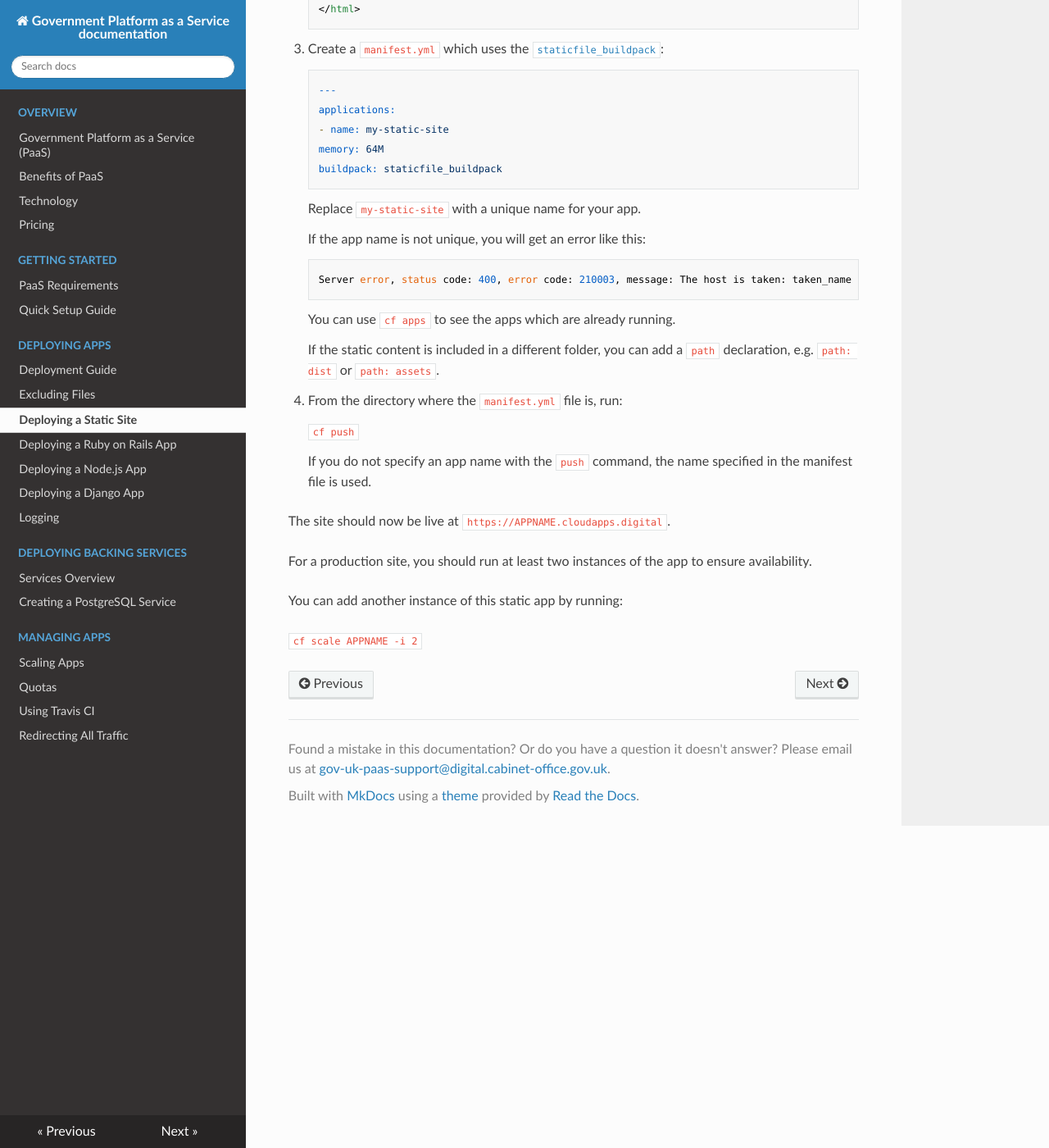
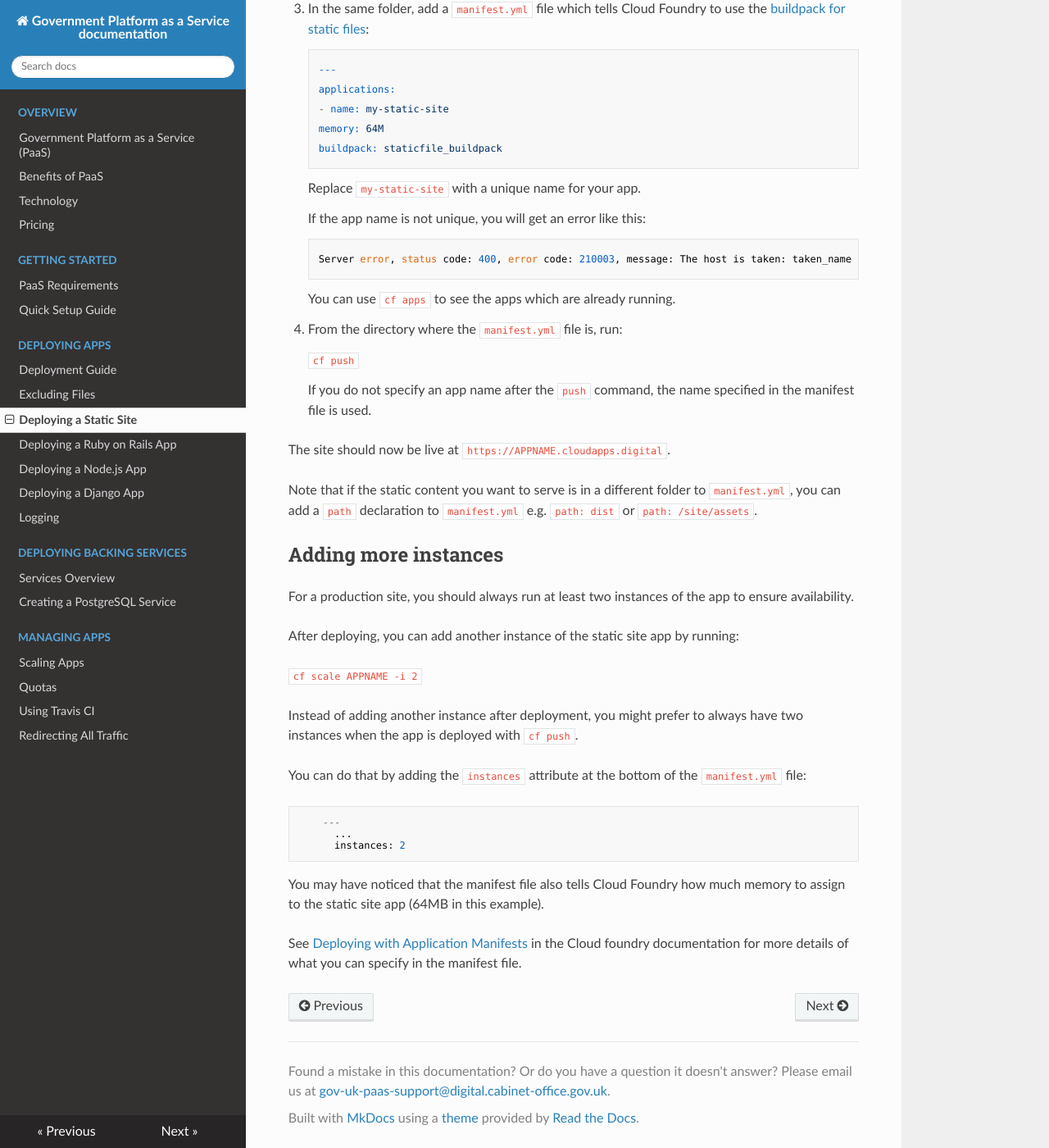
Before and after one commit to alphagov/paas-developer-docs, an MkDocs documentation site: the page built from docs/deploying_apps/deploying_static_sites.md, in a window 1280 px wide and 1400 px high, scrolled down 536 px. Shown: the whole window at 82% size. Built offline with MkDocs 1.6.1, drawn with Linux system fonts in a browser that asks for light colours; nearby versions of some CDN libraries; old or Windows-style settings are respelled for this version of MkDocs; some of the changed text lies outside the part shown.

Commit message:
Clarify static site instructions
Don't specify using touch to create a file in case they are on Windows.

Separate out some content from the steps to deploy a site and put it
later.

In scaling, mention how to see quotas and to contact us if you
anticipate a spike in demand!

```diff
--- a/docs/deploying_apps/deploying_static_sites.md
+++ b/docs/deploying_apps/deploying_static_sites.md
@@ -3,11 +3,7 @@ worth testing that you can carry out this process before you try to deploy a dyn
 
 These steps assume you have already carried out the setup process explained in the [Quick Setup Guide](/getting_started/quick_setup_guide) section.
 
-1. Create `index.html`:
-
-    ``
-    touch index.html
-    ``
+1. Create a folder for your static site with an `index.html` file inside it.
 
 2. Add some markup to the `index.html` file:
 
@@ -21,14 +17,14 @@ These steps assume you have already carried out the setup process explained in t
           </body>
         </html>
 
-
-3. Create a `manifest.yml` which uses the [`staticfile_buildpack`](https://github.com/cloudfoundry/staticfile-buildpack):
+3. In the same folder, add a `manifest.yml` file which tells Cloud Foundry to use the [buildpack for static files](https://github.com/cloudfoundry/staticfile-buildpack):
 
         ---
         applications:
         - name: my-static-site
         memory: 64M
         buildpack: staticfile_buildpack
+
 
     Replace ``my-static-site`` with a unique name for your app.
 
@@ -38,20 +34,35 @@ These steps assume you have already carried out the setup process explained in t
 
     You can use ``cf apps`` to see the apps which are already running.
 
-    If the static content is included in a different folder, you can add a `path` declaration, e.g. `path: dist` or `path: assets`.
-
 4. From the directory where the `manifest.yml` file is, run:
 
     ``
     cf push
     ``
 
-    If you do not specify an app name with the ``push`` command, the name  specified in the manifest file is used.
+    If you do not specify an app name after the ``push`` command, the name  specified in the manifest file is used.
 
 The site should now be live at `https://APPNAME.cloudapps.digital`.
 
-For a production site, you should run at least two instances of the app to ensure availability.
+Note that if the static content you want to serve is in a different folder to `manifest.yml`, you can add a `path` declaration to `manifest.yml` e.g. `path: dist` or `path: /site/assets`.
 
-You can add another instance of this static app by running:
+##Adding more instances
+
+For a production site, you should always run at least two instances of the app to ensure availability.
+
+After deploying, you can add another instance of the static site app by running:
 
 ``cf scale APPNAME -i 2``
+
+Instead of adding another instance after deployment, you might prefer to always have two instances when the app is deployed with ``cf push``.
+
+You can do that by adding the `instances` attribute at the bottom of the ``manifest.yml`` file:
+
+        ---
+          ...
+          instances: 2
+
+
+You may have noticed that the manifest file also tells Cloud Foundry how much memory to assign to the static site app (64MB in this example).
+
+See [Deploying with Application Manifests](https://docs.cloudfoundry.org/devguide/deploy-apps/manifest.html) in the Cloud foundry documentation for more details of what you can specify in the manifest file.
```
Also changed, not shown: docs/managing_apps/scaling.md (+7 -1 lines).
